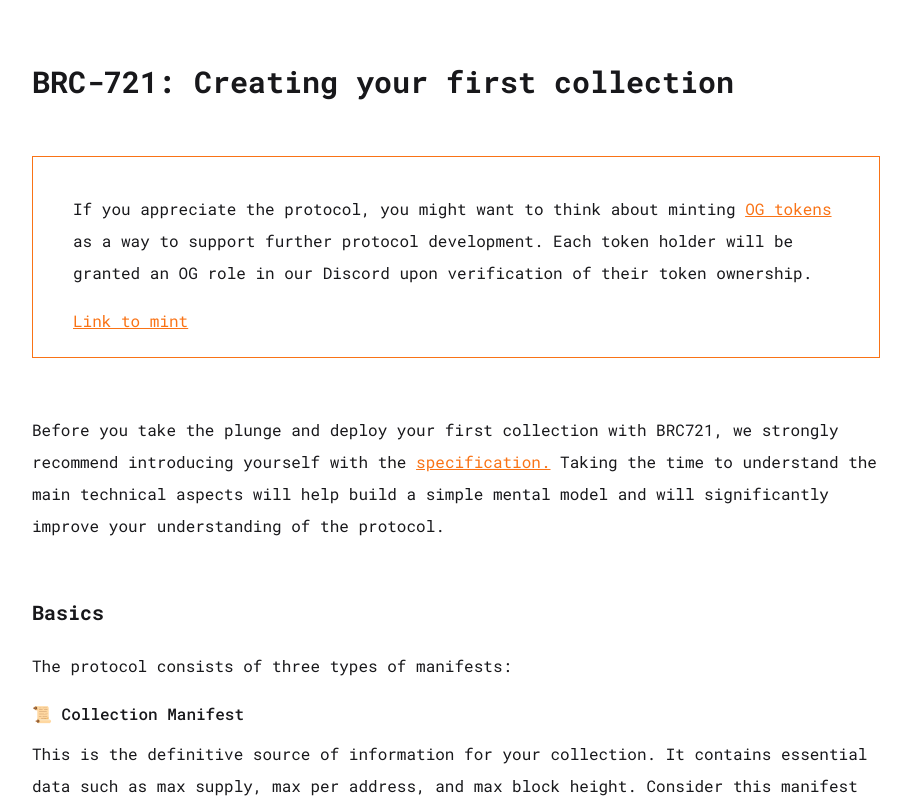
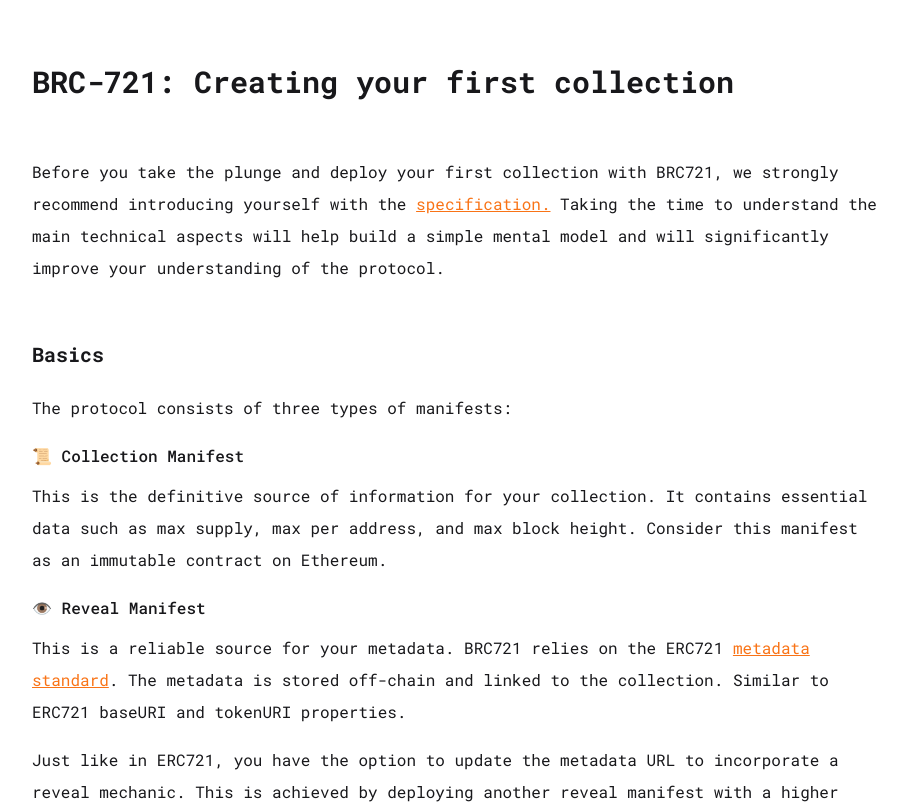
Before and after one commit to qalqi/brc721-tutorials, a Next.js app: page / in a window 1280 px wide. Shown: the top 804 px of the page, without its empty margins (184-1095 px from the left). Built offline with nearby package versions, Linux system fonts and the light colour scheme; no server answers.

Commit message:
refactor: :recycle: remove mint link block

```diff
--- a/src/app/page.tsx
+++ b/src/app/page.tsx
@@ -49,25 +49,6 @@
 
   return (
     <div className="mx-auto">
-      <section className="text-">
-        <div className="px-10 py-5 my-8 border border-orange-500">
-          <p>
-            If you appreciate the protocol, you might want to think about
-            minting{" "}
-            <a
-              target="_blank"
-              href={`https://brc721.com/explorer/${COLLECTION_INSCRIPTION_ID}`}
-            >
-              OG tokens
-            </a>{" "}
-            as a way to support further protocol development. Each token holder
-            will be granted an OG role in our Discord upon verification of their
-            token ownership.
-          </p>
-          <a href="#mint">Link to mint</a>
-        </div>
-      </section>
-
       <section>
         {/* <p>
           Translation: <Link href="/chinese">中文</Link>{" "}
@@ -474,8 +455,6 @@
       </section>
 
       <section id="mint">
-        <h2>OG Mint</h2>
-
         {/* <div className="mt-8">
           {(() => {
             if (collection.isSuccess) {
```
